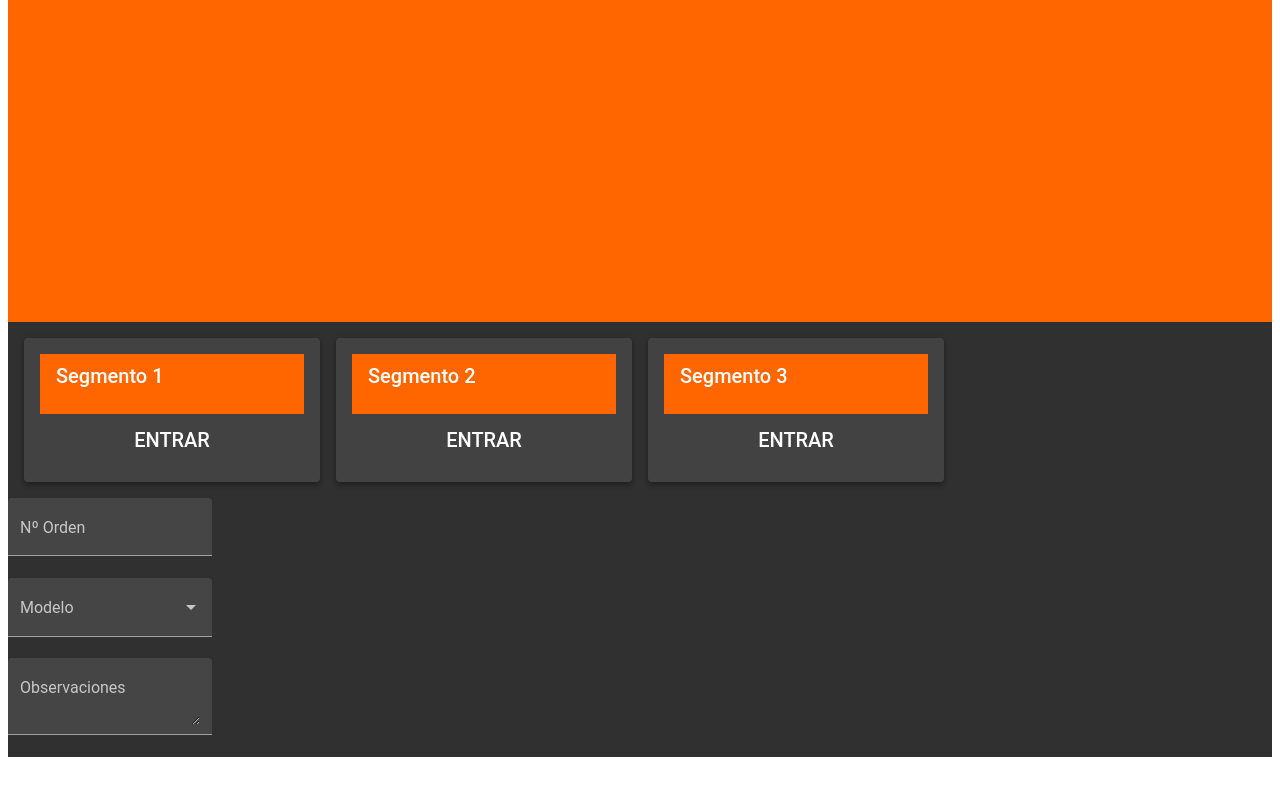
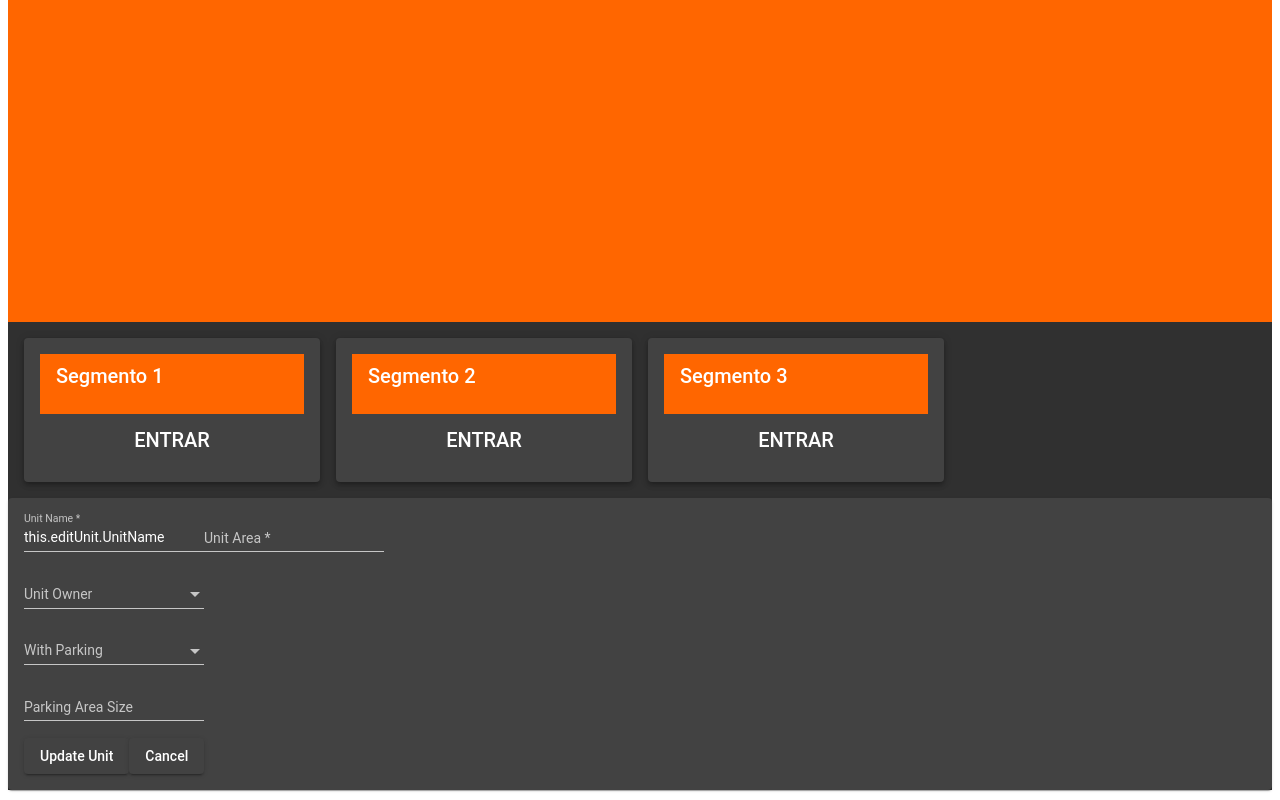
Before and after one commit to MissNonsenses/angular-EEMM, an Angular app: page / in a window 1280 px wide. Shown: the part 470-1270 px from the top of the page. Before the commit the page ends 1235 px from the top, so only its background shows below. Built offline with nearby package versions, Linux system fonts and the light colour scheme.

Commit message:
3 files modified

```diff
--- a/src/app/app.component.html
+++ b/src/app/app.component.html
@@ -30,7 +30,8 @@
   </div>
 </div>
 
-<div class="example-container">
+<!-- <div class="example-container">
+  <form [formGroup]="options">
     <mat-form-field appearance="fill">
       <mat-label>Nº Orden</mat-label>
       <input matInput>
@@ -48,4 +49,53 @@
       <mat-label>Observaciones</mat-label>
       <textarea matInput></textarea>
     </mat-form-field>
+  </form>
+</div> -->
+
+
+  <mat-card style="margin-bottom: 10px;">
+	<mat-card-content>
+		<form [formGroup]="form">
+			<div class="col-md-12">
+				<mat-form-field>
+					<input type="text" matInput formControlName="UnitName" placeholder="Unit Name">
+					<mat-error *ngIf="UnitName.invalid" style="color: red;">{{unitNameError()}}</mat-error>
+				</mat-form-field>
+				<mat-form-field>
+					<input type="number" matInput formControlName="Area" placeholder="Unit Area">
+					<mat-error *ngIf="UnitName.invalid" style="color: red;">{{areaError()}}</mat-error>
+				</mat-form-field>
 			</div>
+			<div class="col-md-12">
+				<mat-form-field>
+					<mat-select placeholder="Unit Owner" formControlName="OwnerId">
+						<mat-option *ngFor="let p of persons" [value]="p.PersonId">
+							{{p.FirstName}} {{p.MiddleName}} {{p.LastName}}
+						</mat-option>
+					</mat-select>
+					<mat-error *ngIf="OwnerId.invalid" style="color: red;">{{ownerIdError()}}</mat-error>
+				</mat-form-field>
+			</div>
+			<div class="col-md-12">
+				<mat-form-field>
+					<mat-select formControlName="IsWithParking" placeholder="With Parking">
+						<mat-option *ngFor="let y of yesNo" [value]="y.value">
+							{{y.name}}
+						</mat-option>
+					</mat-select>
+				</mat-form-field>
+			</div>
+			<div class="col-md-12">
+				<mat-form-field>
+					<input type="number" matInput placeholder="Parking Area Size" formControlName="ParkingArea">
+				</mat-form-field>
+			</div>
+			<button mat-raised-button class="btn btn-primary" (click)="updateUnit()" [disabled]="form.invalid">
+          Update Unit
+        </button>
+			<button mat-raised-button class="btn btn-warning" (click)="cancel()">
+          Cancel
+        </button>
+		</form>
+	</mat-card-content>
+</mat-card>
--- a/src/app/app.component.ts
+++ b/src/app/app.component.ts
@@ -1,5 +1,5 @@
 import { Component } from '@angular/core';
-import { MatDialogModule, MatDialogRef, MAT_DIALOG_DATA } from "@angular/material/dialog";
+import { FormBuilder, Validators } from '@angular/forms';
 
 
 @Component({
@@ -10,7 +10,49 @@ import { MatDialogModule, MatDialogRef, MAT_DIALOG_DATA } from "@angular/materia
 export class AppComponent  {
    name = 'EEMM ';
 
+form;
+  editUnit = {
+    UnitName: 'Unit Name',
+    Area: 'Area',
+    OwnerId: 'Owner Id',
+    IsWithParking: 'IsWithParking',
+    ParkingArea: 'Parking Area'
+  };
 
+  yesNo = [
+    { value: 'Yes', name: 'YES' },
+    { value: 'No', name: 'NO' },
+  ];
+
+  persons = [
+    { PersonId: 'Person Id', FirstName: 'First Name', MiddleName: 'MiddleName', LastName: 'Last Name' },
+  ];
+
+  get UnitName() {
+    return this.form.get('UnitName');
+  }
+
+  get OwnerId() {
+    return this.form.get('OwnerId');
+  }
+
+  constructor(private fb: FormBuilder) {}
+
+  ngOnInit() {
+    this.form = this.fb.group({
+      UnitName: ['this.editUnit.UnitName', Validators.required],
+      Area:     ['this.editUnit.Area', Validators.required],
+      OwnerId: ['this.editUnit.OwnerId'],
+      IsWithParking: ['this.editUnit.IsWithParking'],
+      ParkingArea: ['this.editUnit.ParkingArea'],
+    });
+  }
+
+  unitNameError() {}
+  areaError() {}
+  ownerIdError() {}
+  updateUnit() {}
+  cancel() {}
 
 
 
```
Also changed, not shown: src/app/app.module.ts (+5 -3 lines). Lines whose indentation alone changed are shown as unchanged.
